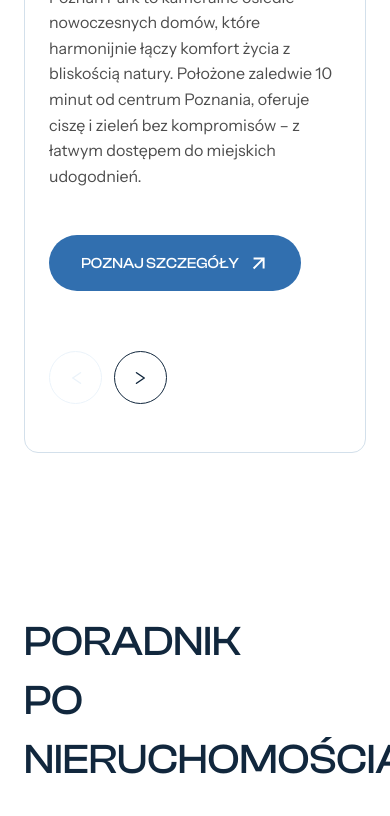
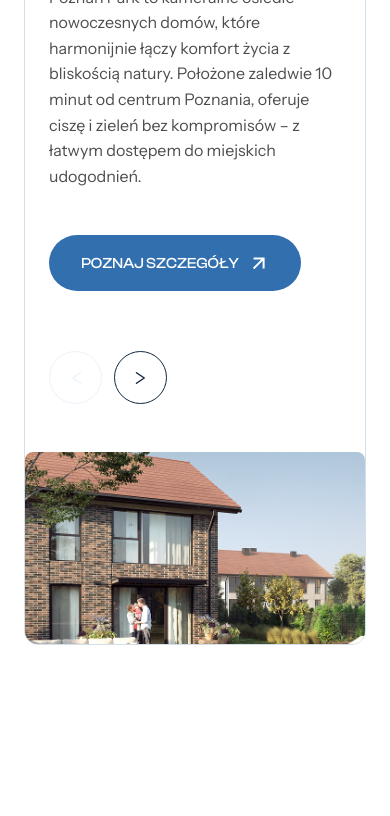
Before and after one commit to AntoniZalewski/crafton-task, a Next.js app: page / in a window 390 px wide. Shown: the part 1423-2239 px from the top of the page. Built offline with nearby package versions, Linux system fonts and the light colour scheme.

Commit message:
fix: replace <img> with next/image and add mobile aspect ratio for fill

```diff
--- a/src/components/sections/home/InvestmentSection.tsx
+++ b/src/components/sections/home/InvestmentSection.tsx
@@ -144,13 +144,14 @@ export default function InvestmentSection() {
               {/* Lokalizacja + ikona */}
               <div className="flex items-center gap-[10px]">
                 <span className="inline-flex h-[50px] w-[50px] items-center justify-center rounded-full border-[7px] border-[var(--color-stroke-subtle)] bg-[var(--color-surface-medium)]">
-                  <img
+                  <Image
                     src="/icon-lokalizacja.svg"
                     alt=""
                     width={12}
                     height={19}
                     className="h-[19px] w-[12px] select-none"
                     aria-hidden="true"
+                    priority={false}
                   />
                 </span>
                 <span className="label-city text-[var(--color-dark)]">
@@ -197,7 +198,7 @@ export default function InvestmentSection() {
           </div>
 
           {/* Prawa kolumna – obraz slajdu (fade transition) */}
-          <div className="relative w-full overflow-hidden rounded-[8px] lg:h-[540px] lg:w-[738px]">
+          <div className="relative w-full overflow-hidden rounded-[8px] aspect-[16/9] lg:h-[540px] lg:w-[738px] lg:aspect-auto">
             {slides.map((slide, slideIndex) => (
               <Image
                 key={slide.title}
```
